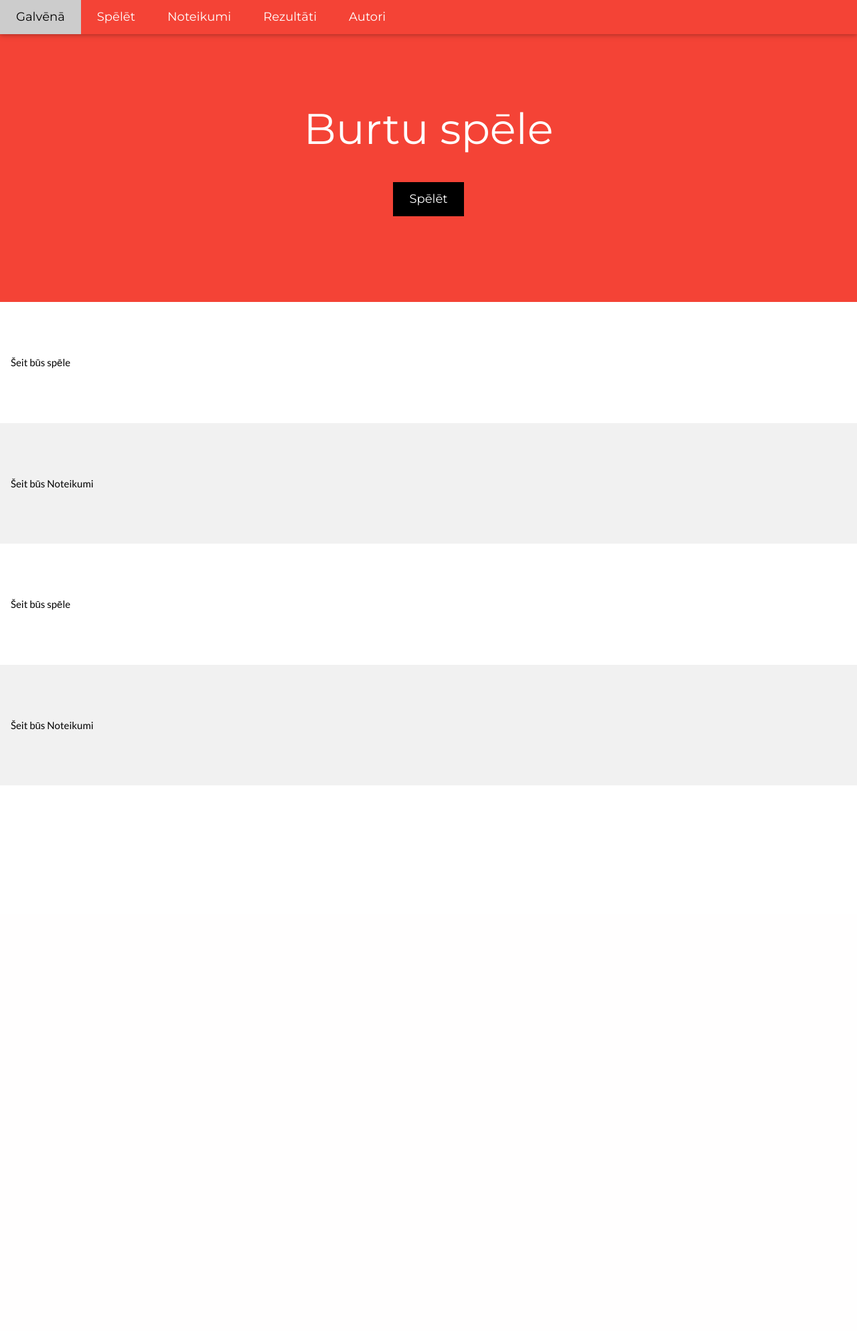
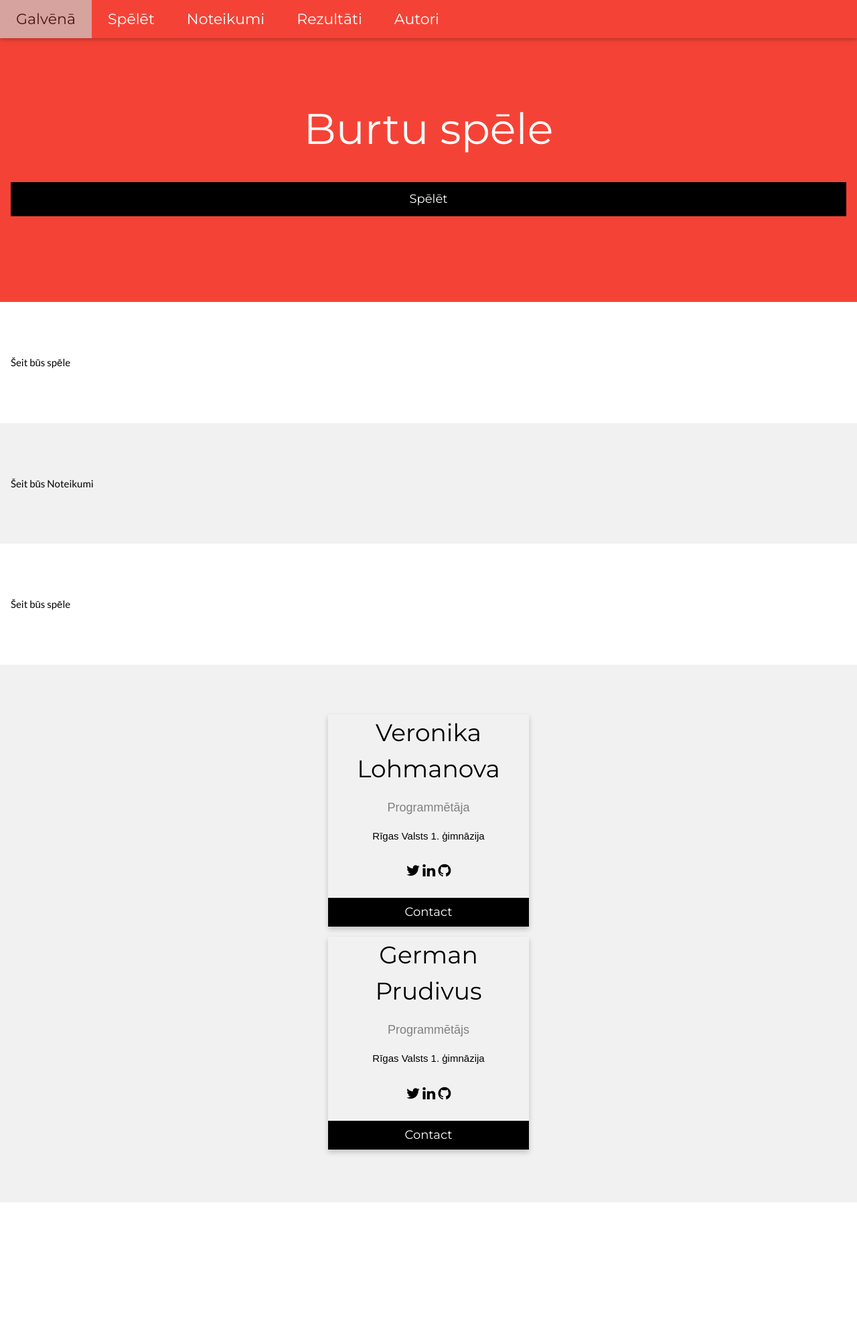
Before and after one commit to fulcrum101/BurtuSpele, a Flask app: page / in a window 1280 px wide. Shown: the whole page at 67% size. Before the commit the page ends 1173 px from the top, so only its background shows below. Run offline with Flask 2, Linux system fonts and the light colour scheme.

Commit message:
updated creators

```diff
--- a/templates/index.html
+++ b/templates/index.html
@@ -9,9 +9,44 @@
     <link rel="stylesheet" href="https://fonts.googleapis.com/css?family=Montserrat">
     <link rel="stylesheet" href="https://cdnjs.cloudflare.com/ajax/libs/font-awesome/4.7.0/css/font-awesome.min.css">
     <style>
-    body,h1,h2,h3,h4,h5,h6 {font-family: "Lato", sans-serif}
-    .w3-bar,h1,button {font-family: "Montserrat", sans-serif}
-    .fa-anchor,.fa-coffee {font-size:200px}
+        body,h1,h2,h3,h4,h5,h6 {font-family: "Lato", sans-serif}
+        .w3-bar,h1,button {font-family: "Montserrat", sans-serif}
+        .fa-anchor,.fa-coffee {font-size:200px}
+        .card {
+            box-shadow: 0 4px 8px 0 rgba(0, 0, 0, 0.2);
+            max-width: 300px;
+            margin: auto;
+            text-align: center;
+            font-family: arial;
+        }
+
+        .title {
+            color: grey;
+            font-size: 18px;
+        }
+
+        button {
+            border: none;
+            outline: 0;
+            display: inline-block;
+            padding: 8px;
+            color: white;
+            background-color: #000;
+            text-align: center;
+            cursor: pointer;
+            width: 100%;
+            font-size: 18px;
+        }
+
+        a {
+            text-decoration: none;
+            font-size: 22px;
+            color: black;
+        }
+
+        button:hover, a:hover {
+            opacity: 0.7;
+        }
     </style>
 </head>
 <body>
@@ -39,7 +74,7 @@
     <!-- Header -->
     <header class="w3-container w3-red w3-center" style="padding:128px 16px" id="main">
         <h1 class="w3-margin w3-jumbo">Burtu spēle</h1>
-        <button class="w3-button w3-black w3-padding-large w3-large w3-margin-top">Spēlēt</button>
+        <button class="w3-button w3-black w3-padding-large w3-large w3-margin-top" href="#play">Spēlēt</button>
     </header>
 
     <!-- Spēle -->
@@ -57,7 +92,30 @@
     </div>
     <!--Autori-->
     <div class="w3-row-padding w3-light-grey w3-padding-64 w3-container" id="creators">
-        <p>Šeit būs Noteikumi</p>
+        <div class="card">
+            <!--<img src="/w3images/team2.jpg" alt="John" style="width:100%">!-->
+            <h1>Veronika Lohmanova</h1>
+            <p class="title">Programmētāja</p>
+            <p>Rīgas Valsts 1. ģimnāzija</p>
+            <div style="margin: 24px 0;">
+              <a href="#"><i class="fa fa-twitter"></i></a>
+              <a href="#"><i class="fa fa-linkedin"></i></a>
+              <a href="https://github.com/fulcrum101"><i class="fa fa-github"></i></a>
+            </div>
+            <p><button>Contact</button></p>
+        </div>
+        <div class="card">
+            <!--<img src="/w3images/team2.jpg" alt="John" style="width:100%">!-->
+            <h1>German Prudivus</h1>
+            <p class="title">Programmētājs</p>
+            <p>Rīgas Valsts 1. ģimnāzija</p>
+            <div style="margin: 24px 0;">
+              <a href="#"><i class="fa fa-twitter"></i></a>
+              <a href="#"><i class="fa fa-linkedin"></i></a>
+              <a href="https://github.com/GermanPrudivus"><i class="fa fa-github"></i></a>
+            </div>
+            <p><button>Contact</button></p>
+        </div>
     </div>
     <!-- Footer -->
     <footer class="w3-container w3-padding-64 w3-center w3-opacity">
```
